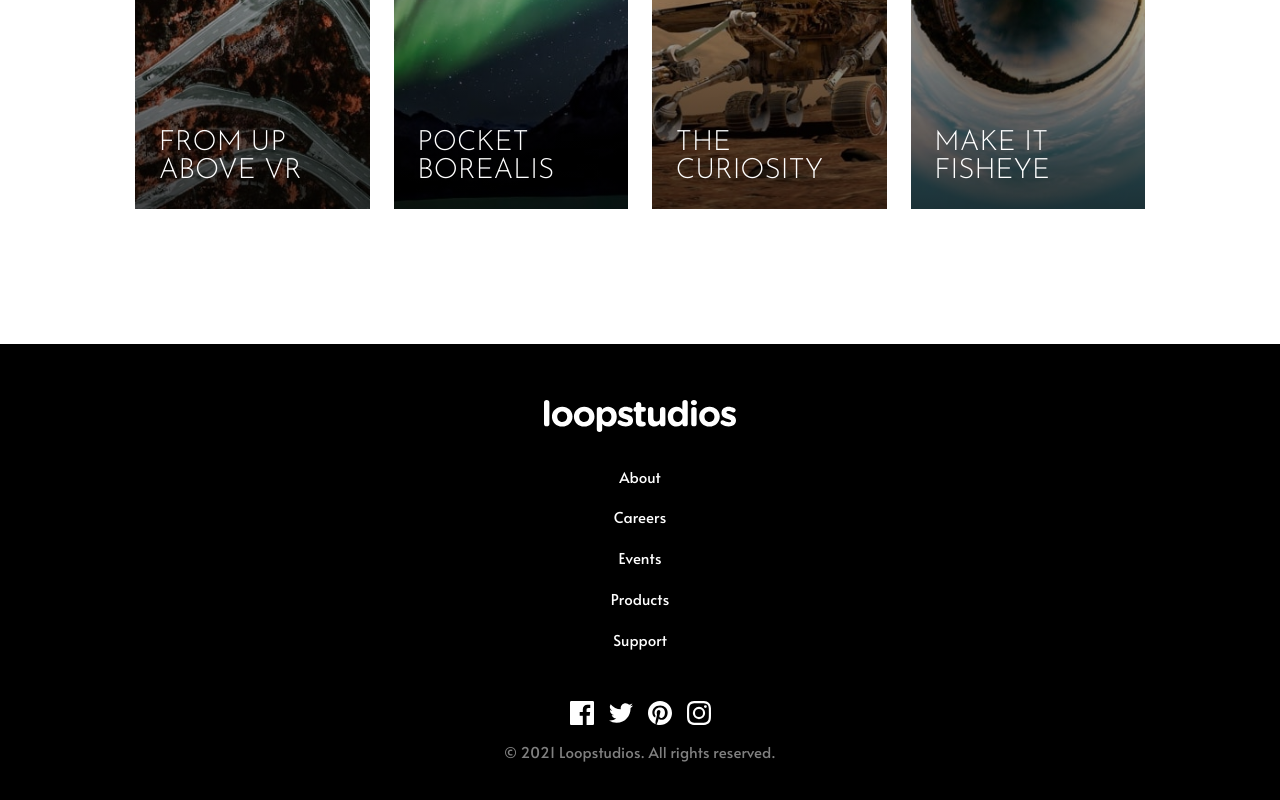
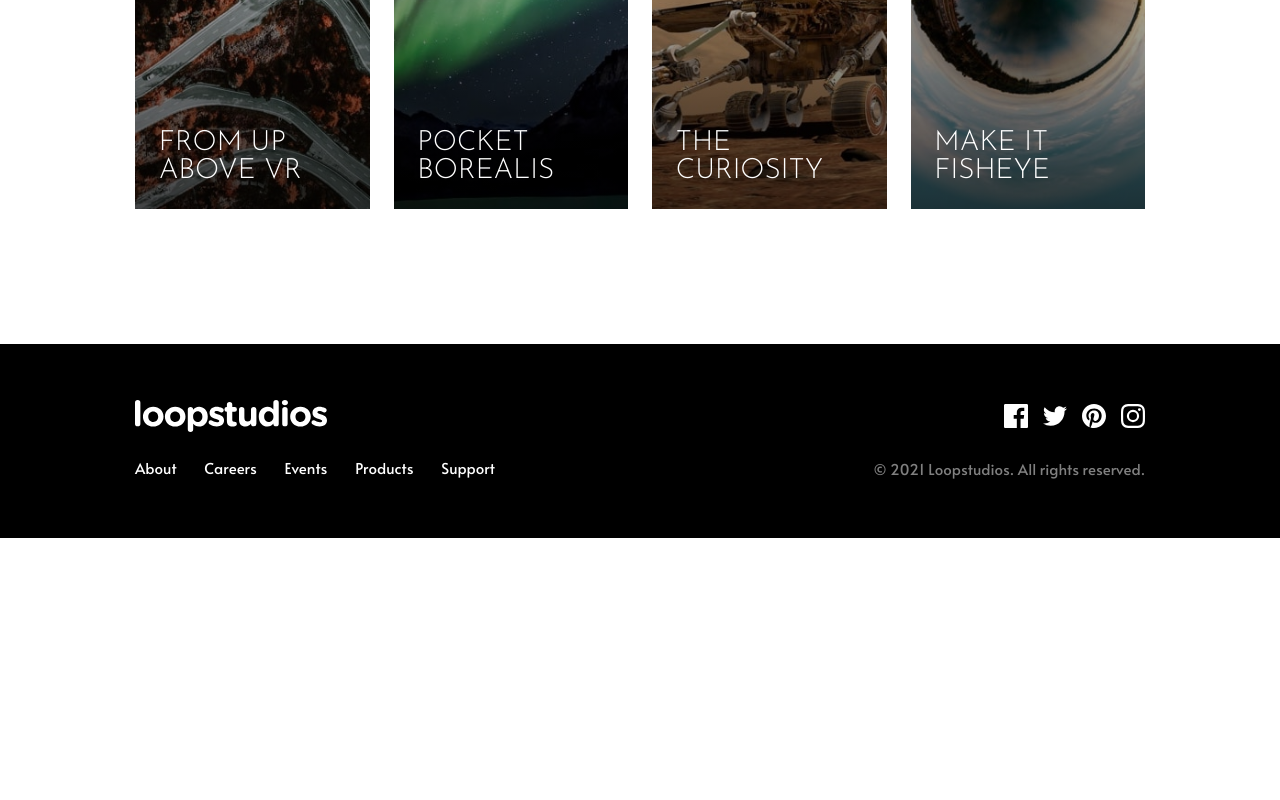
Before and after one commit to kalrog-dev/fem_loopstudios, a React (Vite) app: page / in a window 1280 px wide. Shown: the part 2072-2872 px from the top of the page. After the commit the page ends 2610 px from the top, so only its background shows below. Built offline with nearby package versions, Linux system fonts and the light colour scheme; the HTML template or start-up script is replaced by a standard one.

Commit message:
Add large screen footer

```diff
--- a/src/components/Footer.css
+++ b/src/components/Footer.css
@@ -3,6 +3,7 @@ footer {
   justify-content: center;
   text-align: center;
   padding-block: 3.75em;
+  padding-inline: 1.6em;
   background-color: #000;
 }
 
@@ -33,3 +34,68 @@ footer {
 .footer-copy {
   opacity: 0.5;
 }
+
+@media (min-width: 768px) {
+  footer {
+    grid-template-columns: 1fr 1fr;
+    row-gap: 1.6em;
+    align-items: center;
+    padding-inline: 3em;
+  }
+
+  .footer-logo {
+    margin-left: 0;
+    margin-bottom: 0;
+  }
+
+  .footer-nav-list {
+    display: flex;
+    gap: 1.15em;
+    margin-bottom: 0;
+    margin-right: auto;
+  }
+
+  .footer-nav-list li {
+    margin-bottom: 0;
+  }
+
+  .footer-socials-list {
+    grid-row: 1 / 2;
+    grid-column: 2 / 3;
+    margin-left: auto;
+  }
+
+  .footer-socials-list {
+    margin-bottom: 0;
+  }
+
+  .footer-copy {
+    margin-left: auto;
+  }
+}
+
+@media (min-width: 992px) {
+  footer {
+    padding-inline: 6em;
+  }
+}
+
+@media (min-width: 1200px) {
+  footer {
+    padding-inline: 9em;
+  }
+
+  .footer-nav-list {
+    gap: 1.85em;
+  }
+}
+
+@media (min-width: 1440px) {
+  footer {
+    padding-inline: 11em;
+  }
+
+  .footer-nav-list {
+    gap: 2.15em;
+  }
+}
```
